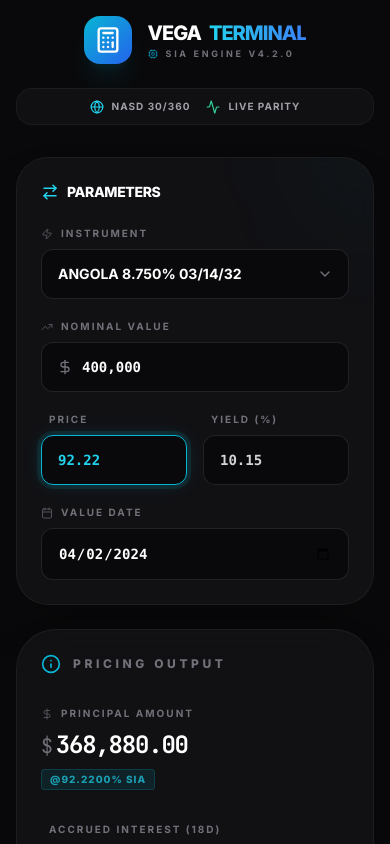
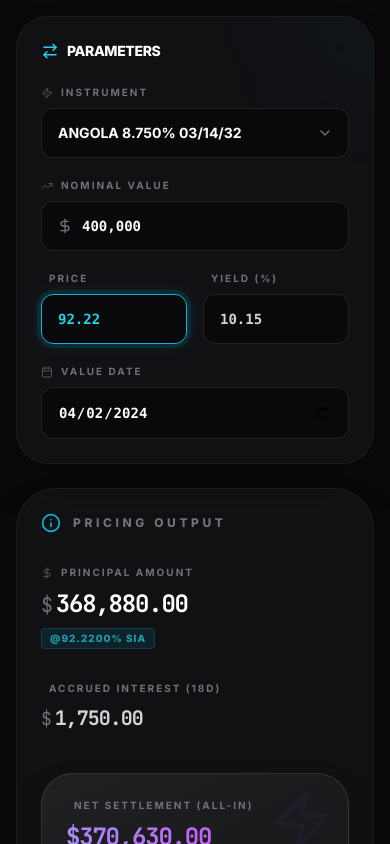
Before and after one commit to auduatiku-lab/Vegaterminal2, a React (Vite) app: page / in a window 390 px wide. Shown: the top 844 px of the page. Built offline with nearby package versions, Linux system fonts and the light colour scheme.

Commit message:
feat: Hide header on mobile, improve input order
Hides the main application header on small screens to optimize for mobile layout and ensures the input parameters section remains visually prioritized by setting its grid order to 1.

```diff
--- a/App.tsx
+++ b/App.tsx
@@ -103,7 +103,8 @@ const App: React.FC = () => {
 
   return (
     <div className="min-h-screen bg-zinc-950 text-zinc-100 p-4 md:p-8 lg:p-10 flex flex-col items-center selection:bg-cyan-500/30 touch-manipulation">
-      <header className="w-full max-w-7xl flex flex-col md:flex-row items-center justify-between mb-8 md:mb-12 gap-6">
+      {/* Header hidden on mobile (below md breakpoint) */}
+      <header className="hidden md:flex w-full max-w-7xl flex-col md:flex-row items-center justify-between mb-8 md:mb-12 gap-6">
         <div className="flex items-center gap-4">
           <div className="bg-gradient-to-br from-cyan-500 to-blue-600 p-2.5 md:p-3 rounded-2xl shadow-xl shadow-cyan-500/10">
             <Calculator className="text-white" size={28} />
@@ -133,7 +134,7 @@ const App: React.FC = () => {
       </header>
 
       <main className="grid grid-cols-1 lg:grid-cols-12 gap-6 md:gap-8 w-full max-w-7xl items-start">
-        {/* INPUTS: Always first */}
+        {/* INPUTS: Order 1 ensures Parameters card stays at top */}
         <div className="lg:col-span-4 order-1 flex flex-col gap-6">
           <section className="bg-zinc-900/60 border border-white/5 rounded-[2rem] md:rounded-[2.5rem] p-6 md:p-8 backdrop-blur-xl shadow-2xl relative overflow-hidden">
             <div className="absolute top-0 right-0 w-32 h-32 bg-cyan-500/5 blur-[60px] rounded-full -mr-16 -mt-16"></div>
```
